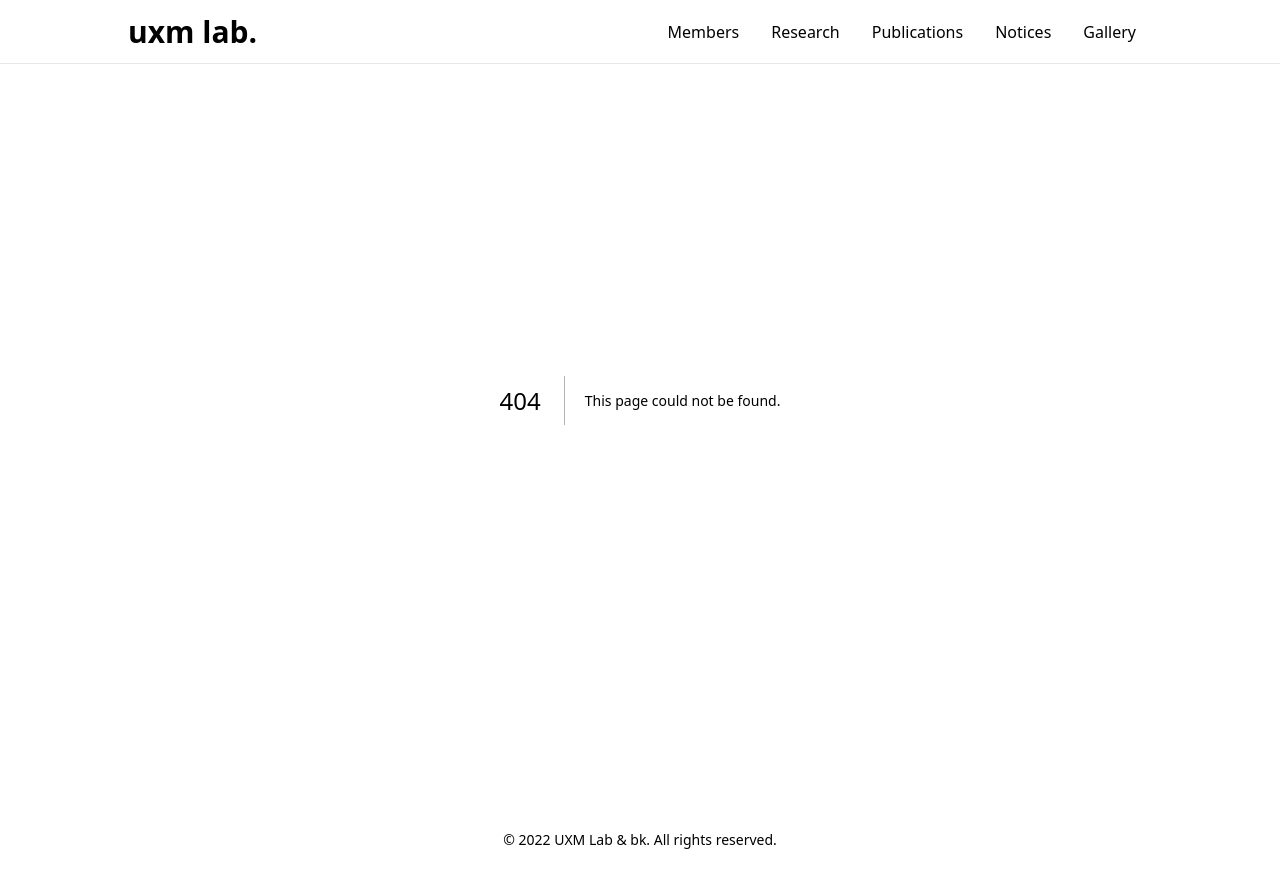
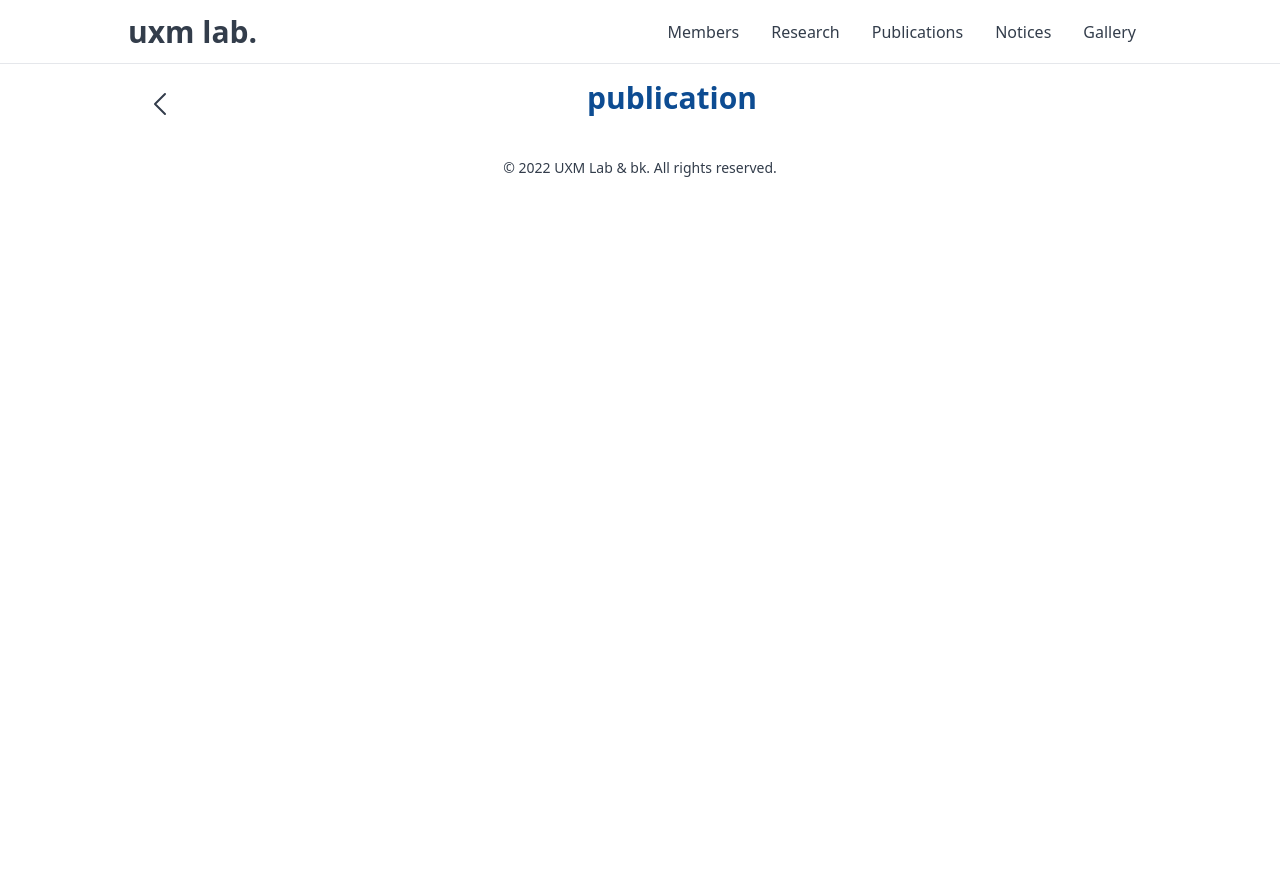
Before and after one commit to UXMUnderGraduate/UXM-Lab-FE, a Next.js app in the folder Next_v1/: page /admin/publication in a window 1280 px wide. Before the commit this address had no page. After the commit the page ends 800 px from the top, so only its background shows below. Built offline with nearby package versions, Linux system fonts and the light colour scheme.

Commit message:
Feat : admin 하위페이지 레이아웃 완성

```diff
--- /dev/null
+++ b/Next_v1/src/app/admin/gallery/page.tsx
@@ -0,0 +1,22 @@
+'use client';
+import Heading from '@/components/ui/Heading';
+import Link from 'next/link';
+import { usePathname } from 'next/navigation';
+import React from 'react';
+
+export default function page() {
+  const path = usePathname();
+  return (
+    <div className="mt-20 w-full">
+      <div className="w-full flex justify-between">
+        <Link href={'/admin'} className="font-semibold text-sm sm:text-base px-4 py-2  rounded-xl">
+          <svg xmlns="http://www.w3.org/2000/svg" fill="none" viewBox="0 0 24 24" strokeWidth={1.5} stroke="currentColor" className="w-8 h-8">
+            <path strokeLinecap="round" strokeLinejoin="round" d="M15.75 19.5L8.25 12l7.5-7.5" />
+          </svg>
+        </Link>
+        <h1 className="font-semibold text-2xl sm:text-3xl text-myBlue">{path?.split('/')[2]}</h1>
+        <div></div>
+      </div>
+    </div>
+  );
+}
--- /dev/null
+++ b/Next_v1/src/app/admin/members/page.tsx
@@ -0,0 +1,27 @@
+'use client';
+import Form from '@/components/admin/Form';
+import Heading from '@/components/ui/Heading';
+import Link from 'next/link';
+import { usePathname } from 'next/navigation';
+import React from 'react';
+
+export default function page() {
+  const path = usePathname();
+  return (
+    <div className="mt-20 w-full">
+      <div className="w-full flex justify-between">
+        <Link href={'/admin'} className="font-semibold text-sm sm:text-base px-4 py-2  rounded-xl">
+          <svg xmlns="http://www.w3.org/2000/svg" fill="none" viewBox="0 0 24 24" strokeWidth={1.5} stroke="currentColor" className="w-8 h-8">
+            <path strokeLinecap="round" strokeLinejoin="round" d="M15.75 19.5L8.25 12l7.5-7.5" />
+          </svg>
+        </Link>
+        <h1 className="font-semibold text-2xl sm:text-3xl text-myBlue">{path?.split('/')[2]}</h1>
+        <div></div>
+      </div>
+      <div>
+
+      </div>
+      {/* <Form title="제목" affiliation="소속기관" /> */}
+    </div>
+  );
+}
--- /dev/null
+++ b/Next_v1/src/app/admin/notices/page.tsx
@@ -0,0 +1,22 @@
+'use client';
+import Heading from '@/components/ui/Heading';
+import Link from 'next/link';
+import { usePathname } from 'next/navigation';
+import React from 'react';
+
+export default function page() {
+  const path = usePathname();
+  return (
+    <div className="mt-20 w-full">
+      <div className="w-full flex justify-between">
+        <Link href={'/admin'} className="font-semibold text-sm sm:text-base px-4 py-2  rounded-xl">
+          <svg xmlns="http://www.w3.org/2000/svg" fill="none" viewBox="0 0 24 24" strokeWidth={1.5} stroke="currentColor" className="w-8 h-8">
+            <path strokeLinecap="round" strokeLinejoin="round" d="M15.75 19.5L8.25 12l7.5-7.5" />
+          </svg>
+        </Link>
+        <h1 className="font-semibold text-2xl sm:text-3xl text-myBlue">{path?.split('/')[2]}</h1>
+        <div></div>
+      </div>
+    </div>
+  );
+}
--- /dev/null
+++ b/Next_v1/src/app/admin/publication/page.tsx
@@ -0,0 +1,22 @@
+'use client';
+import Heading from '@/components/ui/Heading';
+import Link from 'next/link';
+import { usePathname } from 'next/navigation';
+import React from 'react';
+
+export default function page() {
+  const path = usePathname();
+  return (
+    <div className="mt-20 w-full">
+      <div className="w-full flex justify-between">
+        <Link href={'/admin'} className="font-semibold text-sm sm:text-base px-4 py-2  rounded-xl">
+          <svg xmlns="http://www.w3.org/2000/svg" fill="none" viewBox="0 0 24 24" strokeWidth={1.5} stroke="currentColor" className="w-8 h-8">
+            <path strokeLinecap="round" strokeLinejoin="round" d="M15.75 19.5L8.25 12l7.5-7.5" />
+          </svg>
+        </Link>
+        <h1 className="font-semibold text-2xl sm:text-3xl text-myBlue">{path?.split('/')[2]}</h1>
+        <div></div>
+      </div>
+    </div>
+  );
+}
--- /dev/null
+++ b/Next_v1/src/app/admin/research/page.tsx
@@ -0,0 +1,22 @@
+'use client';
+import Heading from '@/components/ui/Heading';
+import Link from 'next/link';
+import { usePathname } from 'next/navigation';
+import React from 'react';
+
+export default function page() {
+  const path = usePathname();
+  return (
+    <div className="mt-20 w-full">
+      <div className="w-full flex justify-between">
+        <Link href={'/admin'} className="font-semibold text-sm sm:text-base px-4 py-2  rounded-xl">
+          <svg xmlns="http://www.w3.org/2000/svg" fill="none" viewBox="0 0 24 24" strokeWidth={1.5} stroke="currentColor" className="w-8 h-8">
+            <path strokeLinecap="round" strokeLinejoin="round" d="M15.75 19.5L8.25 12l7.5-7.5" />
+          </svg>
+        </Link>
+        <h1 className="font-semibold text-2xl sm:text-3xl text-myBlue">{path?.split('/')[2]}</h1>
+        <div></div>
+      </div>
+    </div>
+  );
+}
```
